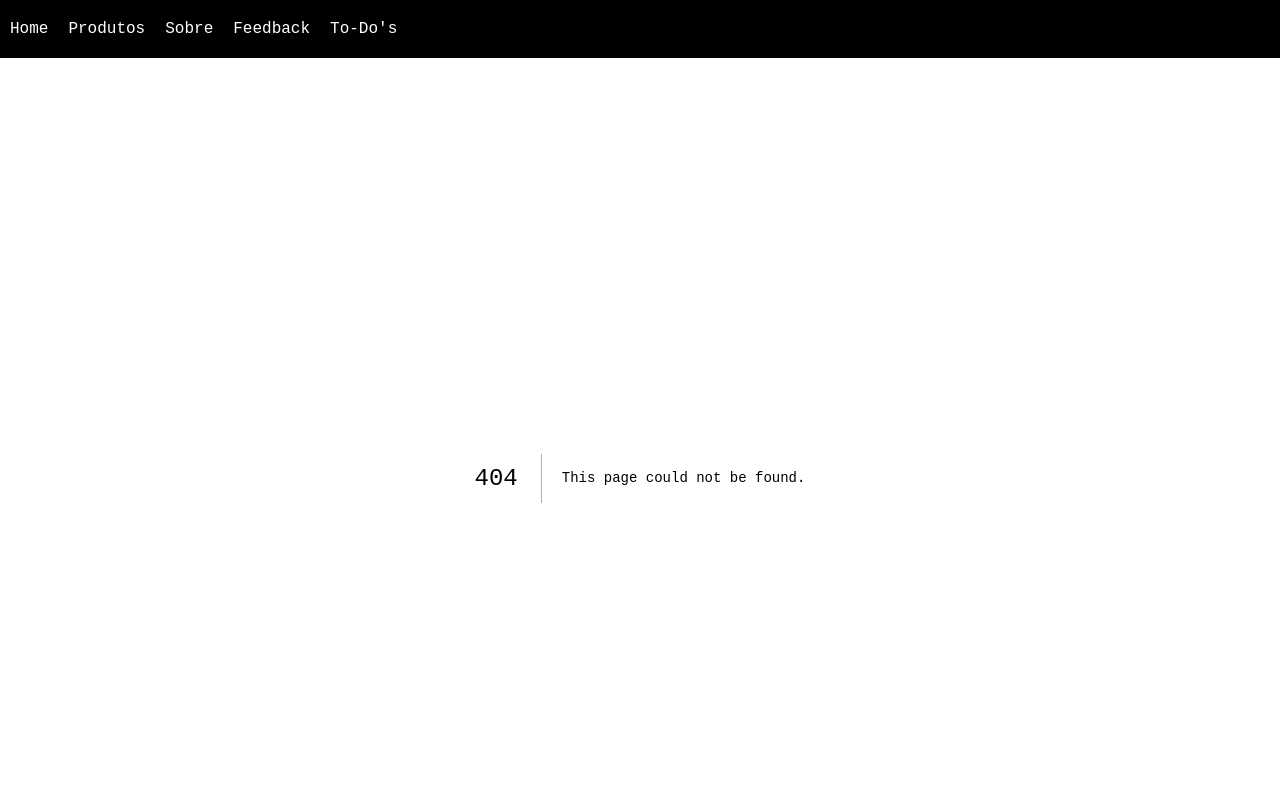
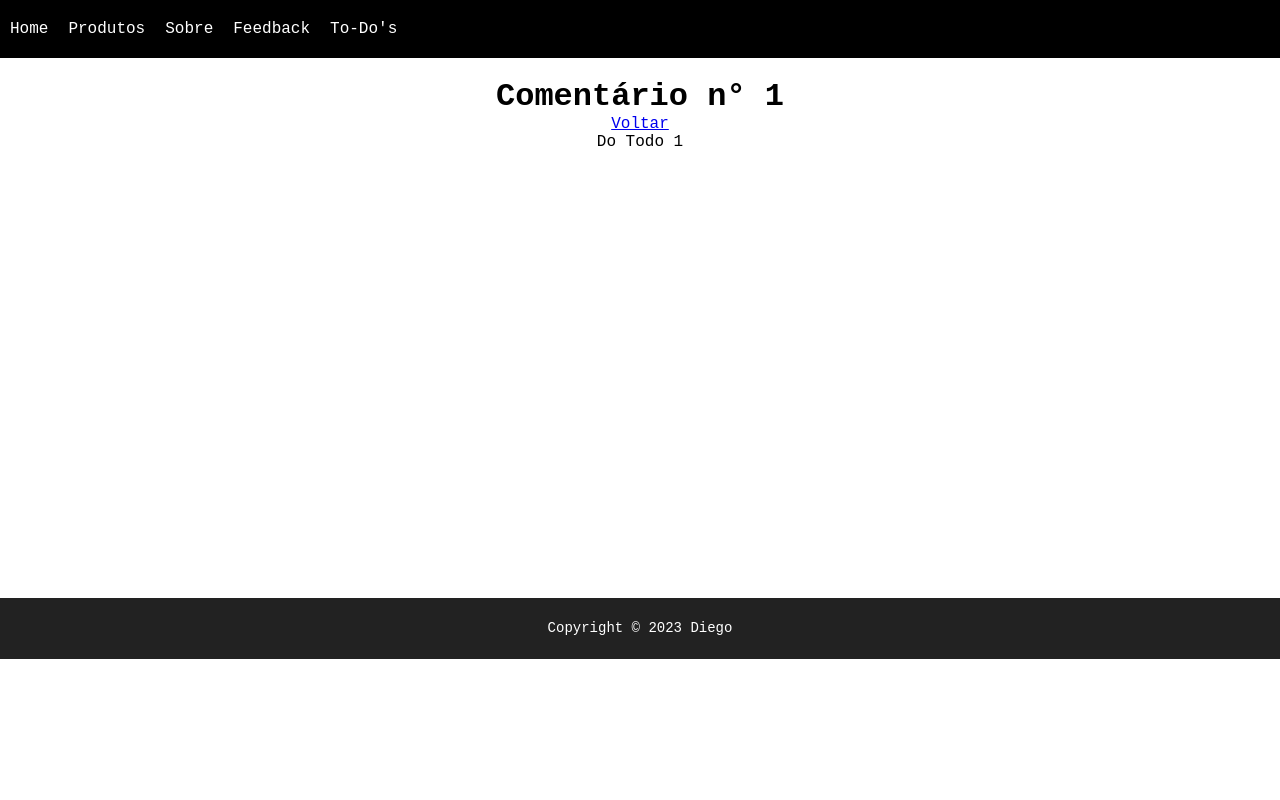
Before and after one commit to diegotrevisancc/nextjs-fundamentals, a Next.js app: page /todos/1/comments/1 in a window 1280 px wide. Before the commit this address had no page. Shown: the top 800 px of the page. Built offline with nearby package versions, Linux system fonts and the light colour scheme.

Commit message:
used nested dynamic routes to create a specific page of commentary for each specific page of todo

```diff
--- a/pages/todos/[todoId].js
+++ b/pages/todos/[todoId].js
@@ -8,6 +8,7 @@
     <>
       <Link href="/todos">Voltar</Link>
       <h1>Todoid dessa página: {todoId}</h1>
+      <p>Comentário: <Link href={`/todos/${todoId}/comments/1`}>Detalhes</Link></p>
     </>
   )
 }
--- /dev/null
+++ b/pages/todos/[todoId]/comments/[commentId].js
@@ -0,0 +1,16 @@
+import { useRouter } from "next/router"
+import Link from "next/link";
+export default function Comment() {
+  const router = useRouter();
+
+  const todoId = router.query.todoId;
+  const commentId = router.query.commentId;
+
+  return (
+    <>
+      <h1>Comentário n° {commentId}</h1>
+      <Link href={`/todos/${todoId}`}>Voltar</Link>
+      <p>Do Todo {todoId}</p>
+    </>
+  )
+}
```
